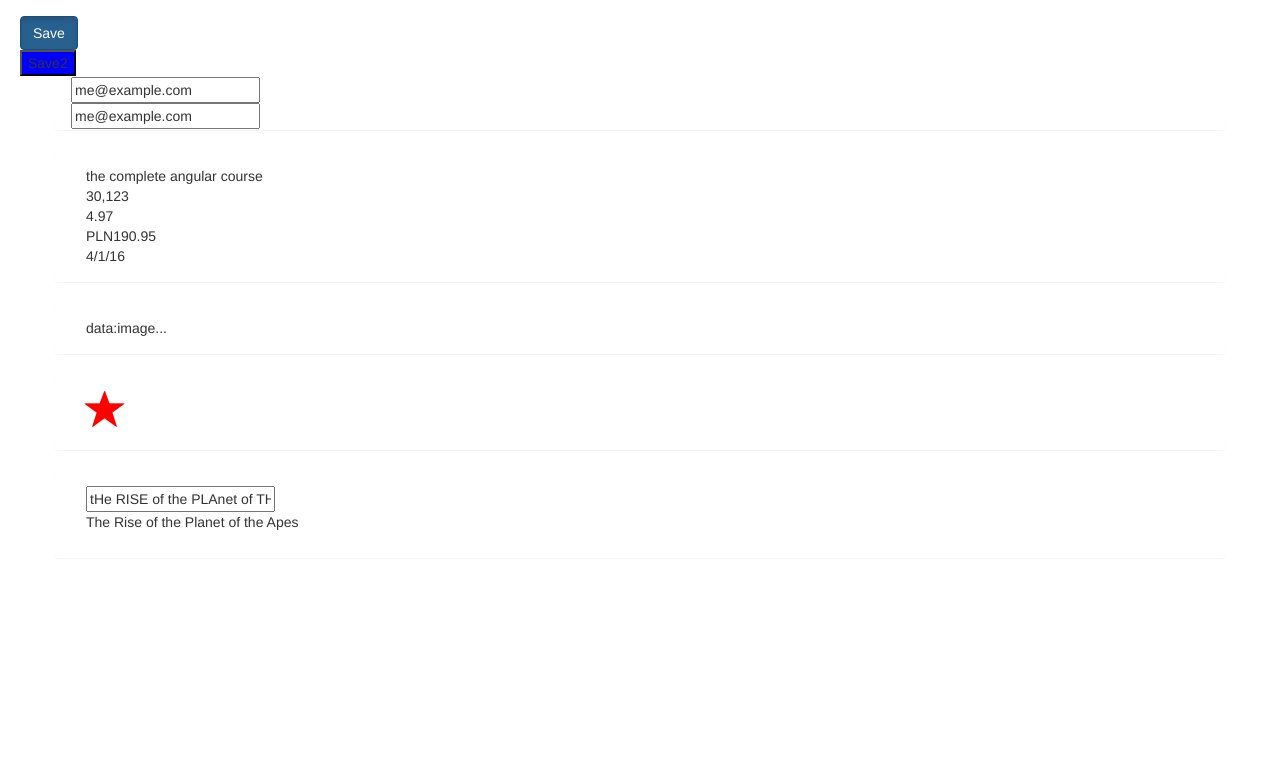
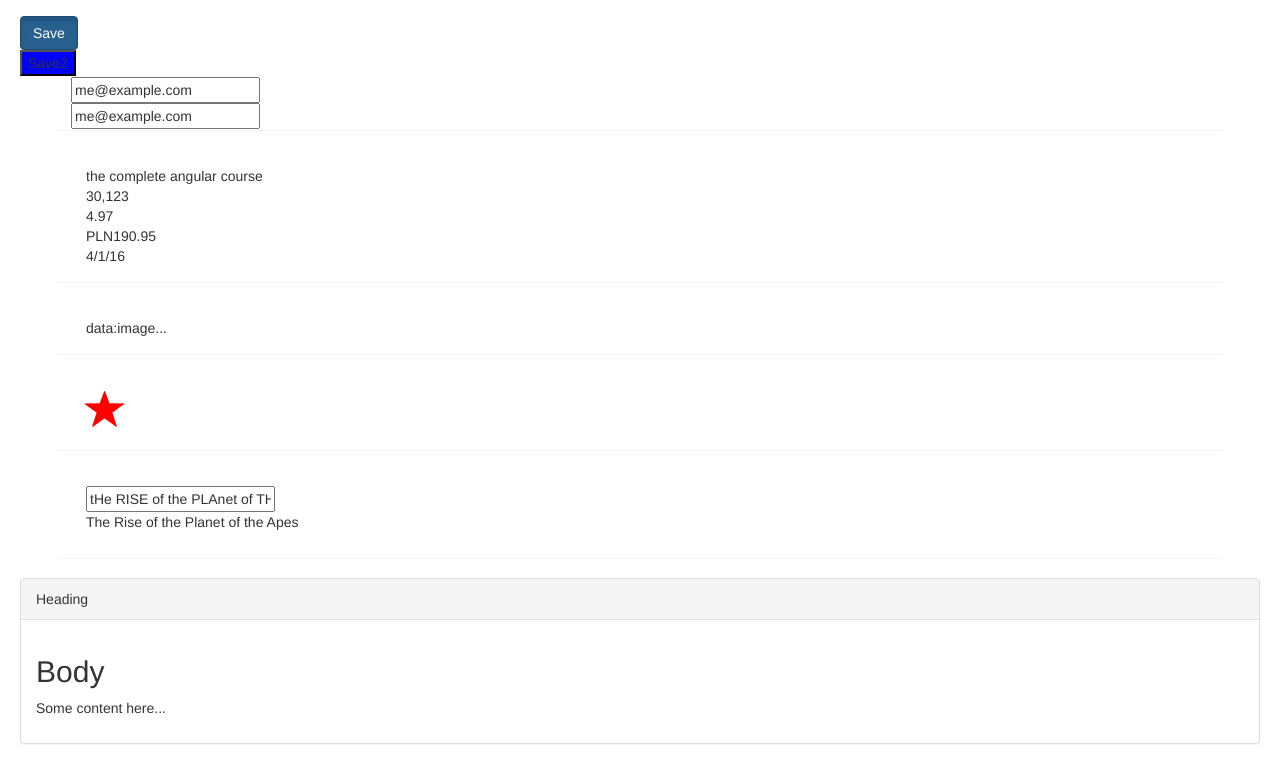
Before and after one commit to mwiesiolek/angular4-tut, an Angular app: page / in a window 1280 px wide. Shown: the part 428-1210 px from the top of the page. Before the commit the page ends 1026 px from the top, so only its background shows below. Built offline with nearby package versions, Linux system fonts and the light colour scheme.

Commit message:
introduces panels, niceeee

```diff
--- a/src/app/app.component.html
+++ b/src/app/app.component.html
@@ -1,2 +1,9 @@
 <h1>Angular</h1>
 <courses></courses>
+<bootstrap-panel>
+  <div class="heading">Heading</div>
+  <div class="body">
+    <h2>Body</h2>
+    <p>Some content here...</p>
+  </div>
+</bootstrap-panel>
--- a/src/app/app.module.ts
+++ b/src/app/app.module.ts
@@ -9,6 +9,7 @@ import {CoursesService} from "./courses/courses.service";
 import { SummaryPipe } from './summary.pipe';
 import { FavoriteComponent } from './favorite/favorite.component';
 import { TitleCasePipe } from './title-case.pipe';
+import { PanelComponent } from './panel/panel.component';
 
 @NgModule({
   declarations: [
@@ -16,7 +17,8 @@ import { TitleCasePipe } from './title-case.pipe';
     CoursesComponent,
     SummaryPipe,
     FavoriteComponent,
-    TitleCasePipe
+    TitleCasePipe,
+    PanelComponent
   ],
   imports: [
     BrowserModule,
--- /dev/null
+++ b/src/app/panel/panel.component.html
@@ -0,0 +1,8 @@
+<div class="panel panel-default">
+  <div class="panel-heading">
+    <ng-content select=".heading"></ng-content>
+  </div>
+  <div class="panel-body">
+    <ng-content select=".body"></ng-content>
+  </div>
+</div>
--- /dev/null
+++ b/src/app/panel/panel.component.ts
@@ -0,0 +1,15 @@
+import { Component, OnInit } from '@angular/core';
+
+@Component({
+  selector: 'bootstrap-panel',
+  templateUrl: './panel.component.html',
+  styleUrls: ['./panel.component.css']
+})
+export class PanelComponent implements OnInit {
+
+  constructor() { }
+
+  ngOnInit() {
+  }
+
+}
```
Also changed, not shown: src/app/panel/panel.component.css (added), 1 other file (tests, documents, lock files or other folders).
